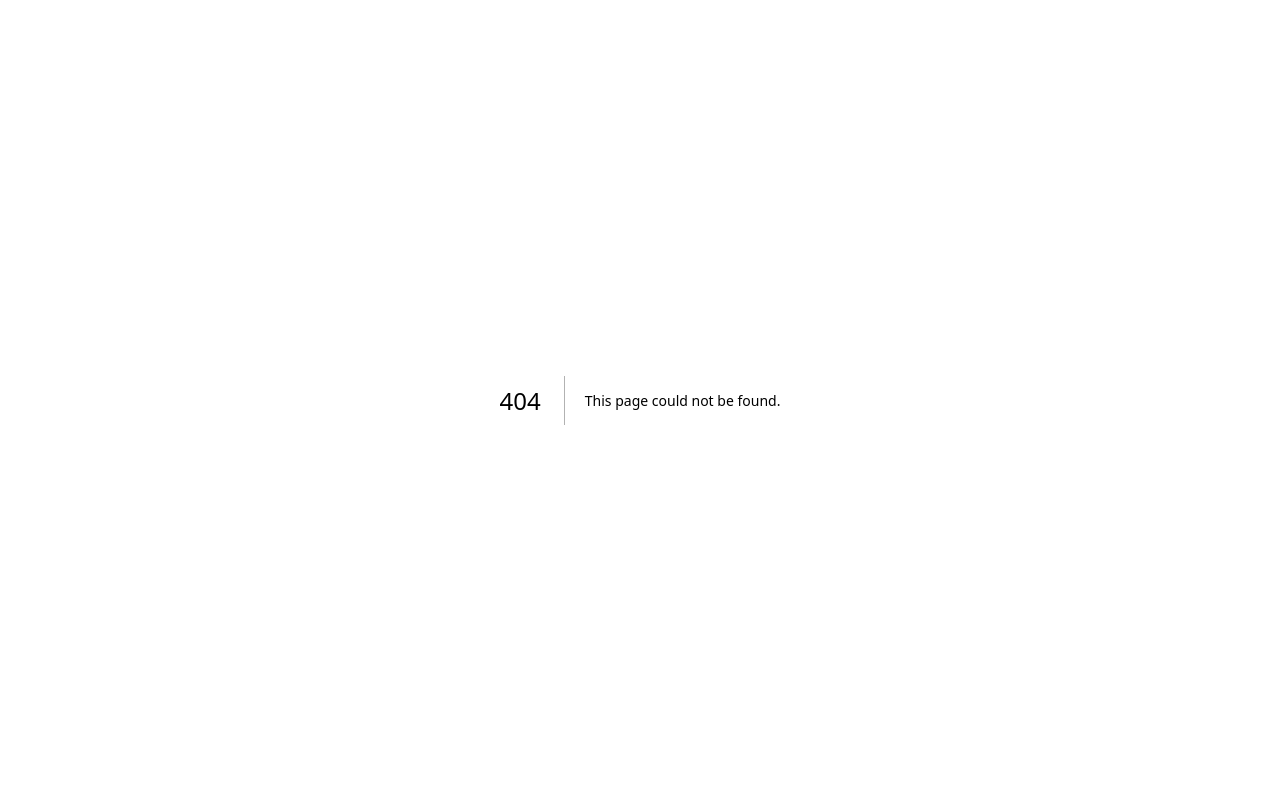
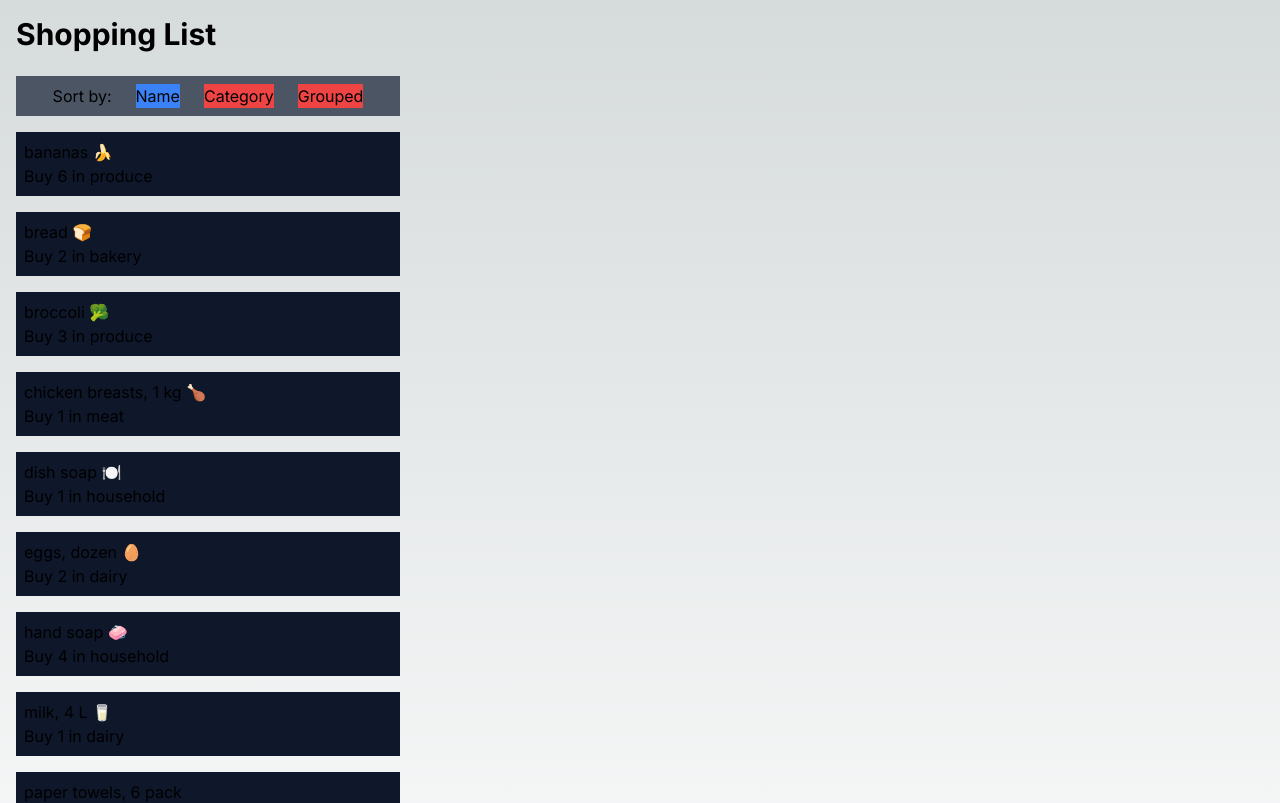
Before and after one commit to Hermela-yimer1/cprg306-assignments, a Next.js app: page /week-5 in a window 1280 px wide. Before the commit this address had no page. Shown: the top 803 px of the page. Built offline with nearby package versions, Linux system fonts and the light colour scheme.

Commit message:
week-5
week-5 assignments

```diff
--- a/app/page.js
+++ b/app/page.js
@@ -10,6 +10,9 @@ export default function Home() {
       <Link href="/week-3">Week-3</Link>
       <br/>
       <Link href="/week-4">Week-4</Link>
+      <br/>
+      <Link href="/week-5">Week-5</Link>
+
     </main>
 
   );
--- /dev/null
+++ b/app/week-5/item-list.js
@@ -0,0 +1,88 @@
+"use client";
+import { useState } from 'react';
+import Item from './item';
+import items from './items.json'; // assuming the JSON file is in the same directory
+
+export default function ItemList() {
+    const [displayMode, setDisplayMode] = useState("list"); // list or grid
+    const [sortBy, setSortBy] = useState("name"); // Sort by name by default
+
+    // Sort the items based on the sortBy state
+    const sortedItems = [...items].sort((a, b) => {
+        if (sortBy === "name") {
+            return a.name.localeCompare(b.name);
+        } else if (sortBy === "category") {
+            return a.category.localeCompare(b.category);
+        }
+        return 0;
+    });
+
+    // Group items by category
+    const groupedCategories = items.reduce((acc, item) => {
+        if (!acc[item.category]) {
+            acc[item.category] = [];
+        }
+        acc[item.category].push(item);
+        return acc;
+    }, {});
+
+    // Sort the grouped categories
+    const sortedGroupedCategories = Object.keys(groupedCategories).sort((a, b) => {
+        return a.localeCompare(b);
+    });
+
+    // Render the grouped categories
+    const renderGroupedCategories = () => {
+        return sortedGroupedCategories.map(category => (
+            <div key={category} className=' p-2 m-4 bg-slate-900 max-w-sm'>
+                <h2 className=' underline font-bold'>{category}</h2>
+                <ul>
+                    {groupedCategories[category].map(item => (
+                        <li key={item.name} className=''>
+                            <Item item={item} />
+                        </li>
+                    ))}
+                </ul>
+            </div>
+        ));
+    };
+
+    // Display the items based on the displayMode state
+    if (displayMode === "grid") {
+        return (
+            <div className='grid grid-cols-3 gap-4'>
+                {sortedItems.map(item => (
+                    <div key={item.name} className='p-2 m-4 bg-blue-900 max-w-sm'>
+                        <Item item={item} />
+                    </div>
+                ))}
+            </div>
+        );
+    }
+
+    return (
+        <div>
+            <section className='p-2 m-4 bg-gray-600 max-w-sm'>
+                <div  className='flex items-center gap-6 justify-center'>
+                    <label>Sort by:</label>
+                    <button onClick={() => setSortBy("name")} className={sortBy === "name" ? ' bg-blue-500' : 'bg-red-500'}> Name</button>
+
+                    <button onClick={() => setSortBy("category")} className={sortBy === "category" ? 'bg-blue-500' : 'bg-red-500'}>Category</button>
+
+                    <button onClick={() => setSortBy("groupedCategories")} className={sortBy === "groupedCategories" ? 'bg-blue-500' : 'bg-red-500'}>Grouped</button>
+                </div>
+            </section>
+            {sortBy === "groupedCategories" ? (
+                renderGroupedCategories()
+            ) : (
+                <ul>
+                    {sortedItems.map(item => (
+                        <li key={item.name} className='p-2 m-4 bg-slate-900 max-w-sm'>
+                            <Item item={item} />
+                        </li>
+                    ))}
+                </ul>
+            )}
+        </div>
+    );
+}
--- /dev/null
+++ b/app/week-5/item.js
@@ -0,0 +1,11 @@
+
+import React from 'react';
+export default function item ({item}){
+    let{name,quantity,category} = item;
+    return (
+        <div>
+        <h1 className='text-lx'>{name}</h1>
+        <p>Buy {quantity} in {category}</p>
+        </div>
+    )
+    }
--- /dev/null
+++ b/app/week-5/items.json
@@ -0,0 +1,76 @@
+
+
+[
+    {
+      "id": "1h2GJKH12gkHG31h1H",
+      "name": "milk, 4 L 🥛",
+      "quantity": 1,
+      "category": "dairy"
+    },
+    {
+      "id": "2KJH3k2j3H1k2J3K1H",
+      "name": "bread 🍞",
+      "quantity": 2,
+      "category": "bakery"
+    },
+    {
+      "id": "3h2KJH3k2j3H1k2J3",
+      "name": "eggs, dozen 🥚",
+      "quantity": 2,
+      "category": "dairy"
+    },
+    {
+      "id": "4k2J3K1H2GJKH12gk",
+      "name": "bananas 🍌",
+      "quantity": 6,
+      "category": "produce"
+    },
+    {
+      "id": "5H1h1H2KJH3k2j3H",
+      "name": "broccoli 🥦",
+      "quantity": 3,
+      "category": "produce"
+    },
+    {
+      "id": "6H1k2J3K1H2GJKH1",
+      "name": "chicken breasts, 1 kg 🍗",
+      "quantity": 1,
+      "category": "meat"
+    },
+    {
+      "id": "7gkHG31h1H2KJH3k",
+      "name": "pasta sauce 🍝",
+      "quantity": 3,
+      "category": "canned goods"
+    },
+    {
+      "id": "8j3H1k2J3K1H2GJK",
+      "name": "spaghetti, 454 g 🍝",
+      "quantity": 2,
+      "category": "dry goods"
+    },
+    {
+      "id": "9H12gkHG31h1H2KJ",
+      "name": "toilet paper, 12 pack 🧻",
+      "quantity": 1,
+      "category": "household"
+    },
+    {
+      "id": "10H3k2j3H1k2J3K1",
+      "name": "paper towels, 6 pack",
+      "quantity": 1,
+      "category": "household"
+    },
+    {
+      "id": "11k2J3K1H2GJKH12",
+      "name": "dish soap 🍽️",
+      "quantity": 1,
+      "category": "household"
+    },
+    {
+      "id": "12GJKH12gkHG31h1",
+      "name": "hand soap 🧼",
+      "quantity": 4,
+      "category": "household"
+    }
+  ]
--- /dev/null
+++ b/app/week-5/page.js
@@ -0,0 +1,16 @@
+
+
+import ItemList from "./item-list";
+import React from "react";
+
+export default function Page (props) {
+    let{items} = props;
+    return (
+        <div>
+        <h1 className="text-3xl font-bold m-2 p-2 text-balance">Shopping List</h1>
+        <ItemList items={items} />
+
+        </div>
+
+    )
+}
```
